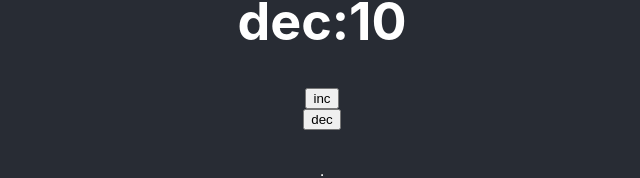
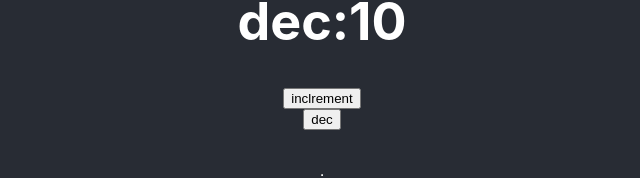
Before and after one commit to jspmern/m4-m6-redux, a React (Create React App) app: page / in a window 1280 px wide. Shown: the part 399-577 px from the top of the page, without its empty margins (318-958 px from the left). Built offline with nearby package versions, Linux system fonts and the light colour scheme.

Commit message:
updation

```diff
--- a/src/Conter.jsx
+++ b/src/Conter.jsx
@@ -20,7 +20,7 @@ function Conter() {
           dispatch(incHandler());
         }}
       >
-        inc
+        inclrement
       </button>
 
       <button
```
